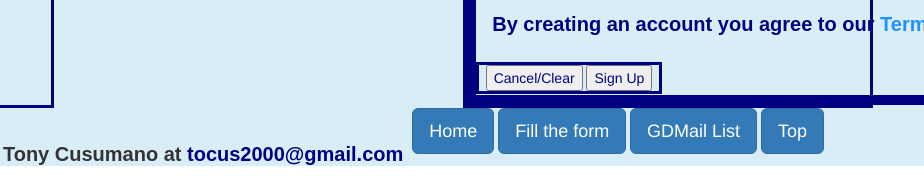
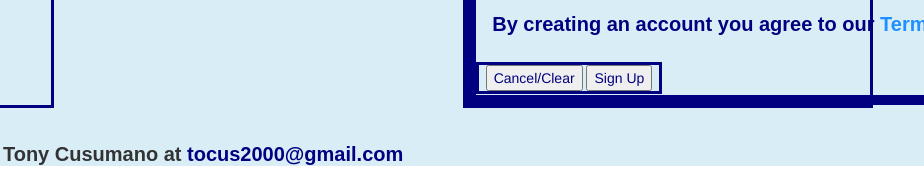
Before and after one commit to toncus/DoingGoodDeeds, a plain HTML site: page templates/signUp.html in a window 1280 px wide. Shown: the part 716-892 px from the top of the page, 356-1280 px from the left. Drawn offline with nearby package versions, Linux system fonts and the light colour scheme.

Commit message:
Update signUp.html

```diff
--- a/templates/signUp.html
+++ b/templates/signUp.html
@@ -65,12 +65,7 @@
               </div>
           </form>
       </div>
-                  <div class="cfloats" style="float: right; margin-right: 100px;">
-                        <a href="/" class="btn btn-primary btn-lg" role="button">Home</a>
-                        <a class="btn btn-primary btn-lg" role="button" onclick="fillTheForm()">Fill the form</a>
-                        <a class="btn btn-primary btn-lg" role="button" onclick="window.location='http://127.0.0.1:5000/gdmaillist'">GDMail List</a>
-                        <a class="btn btn-primary btn-lg" role="button" onclick="topFunction()" title="Go to top">Top</a>
-                  </div>
+
       </div>
 
 
```
